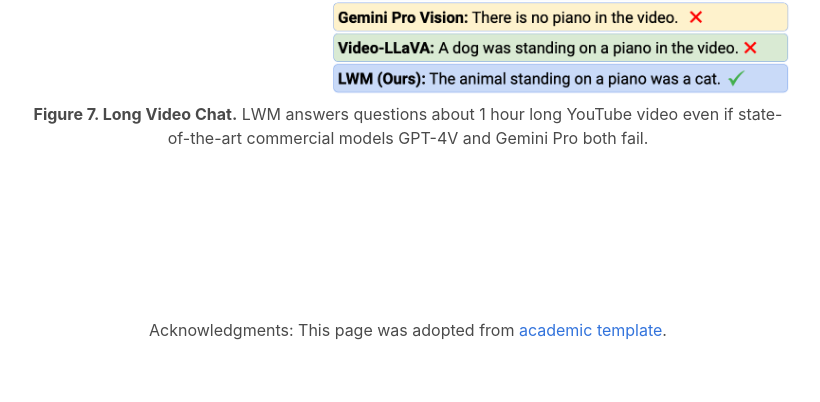
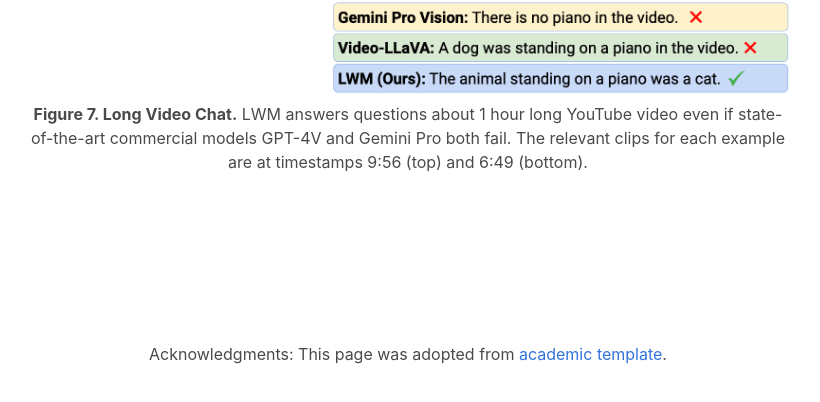
Before and after one commit to LargeWorldModel/LargeWorldModel.github.io, a plain HTML site: page index.html in a window 1280 px wide. Shown: the part 7955-8357 px from the top of the page, without its empty margins (232-1052 px from the left). Drawn offline with nearby package versions, Linux system fonts and the light colour scheme; a web font is replaced by a local one.

Commit message:
Update index.html

```diff
--- a/index.html
+++ b/index.html
@@ -381,7 +381,7 @@
             <img src="./materials/long_video_chat_2.png" width="100%">
           </div>
         </div>
-        <p class="caption" style="width: 100%; text-align: center;"><b>Figure 7. Long Video Chat.</b> LWM answers questions about 1 hour long YouTube video even if state-of-the-art commercial models GPT-4V and Gemini Pro both fail.</p>
+        <p class="caption" style="width: 100%; text-align: center;"><b>Figure 7. Long Video Chat.</b> LWM answers questions about 1 hour long YouTube video even if state-of-the-art commercial models GPT-4V and Gemini Pro both fail. The relevant clips for each example are at timestamps 9:56 (top) and 6:49 (bottom).</p>
       </div>
     </div>
     <br><br>
```
